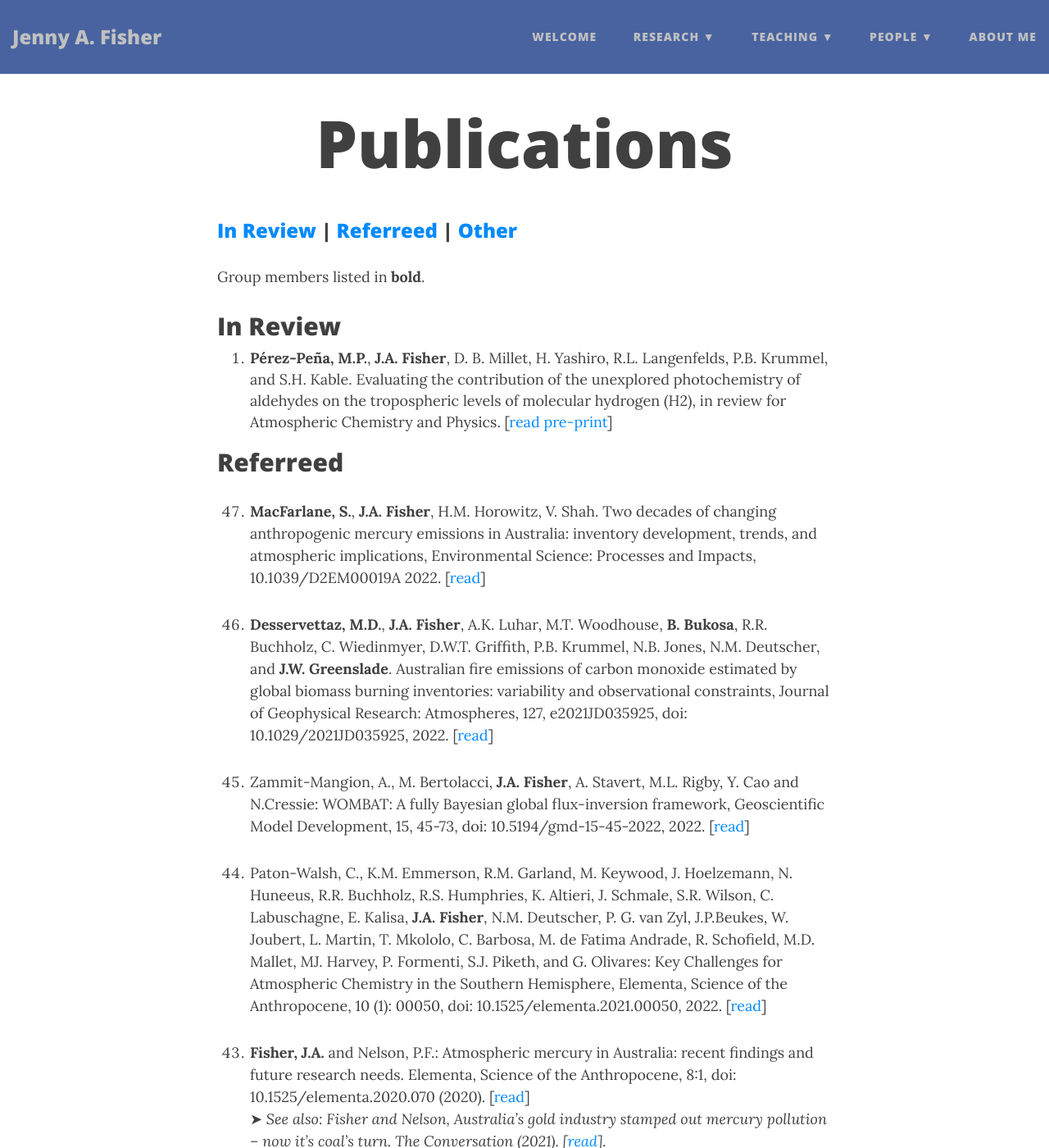
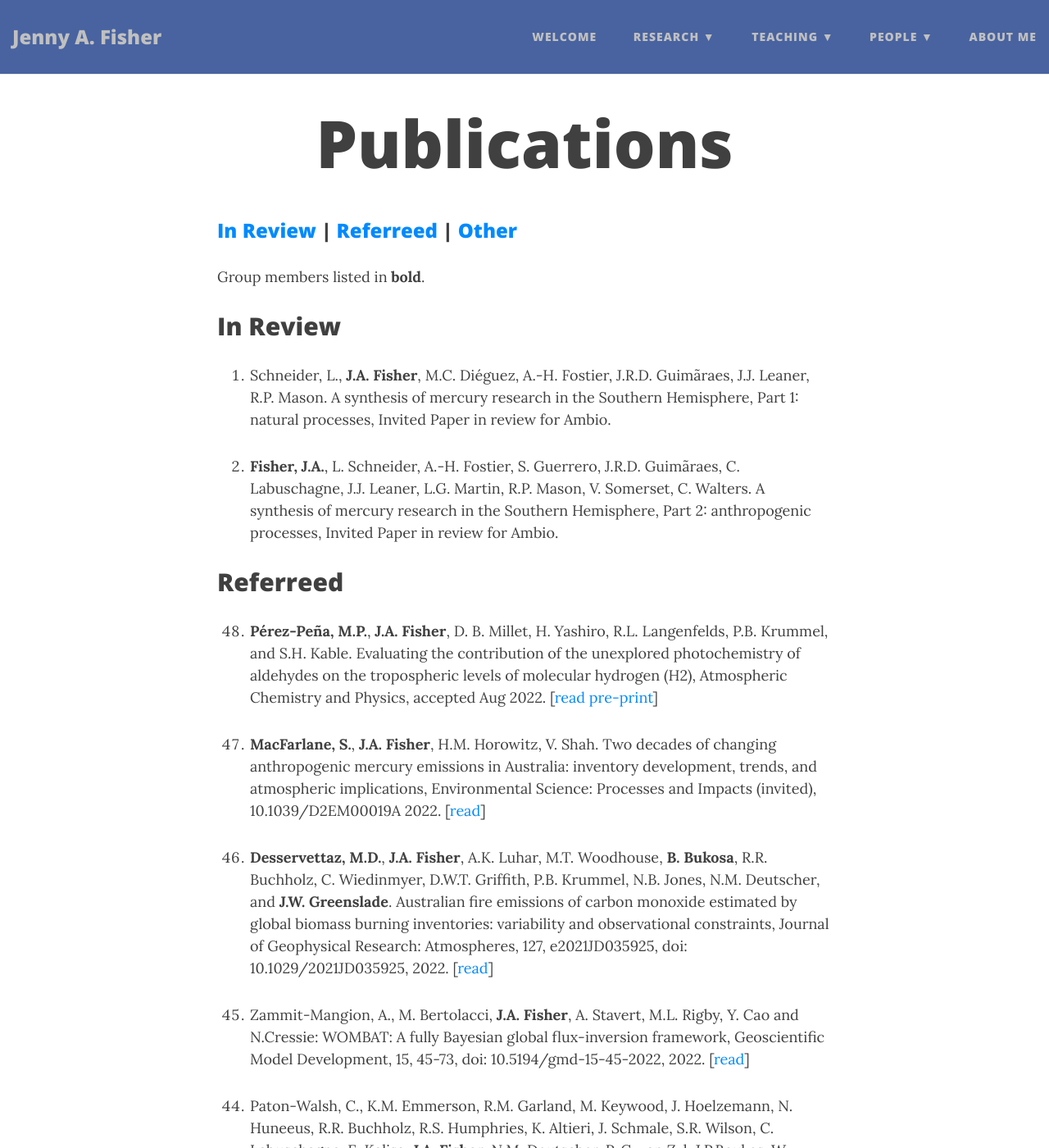
Before and after one commit to jennyfisher/jennyfisher.github.io, a Jekyll site: the page built from publications.md, in a window 1280 px wide and 1400 px high. Shown: the whole window at 82% size. Built offline with Jekyll 4.4.1, drawn with Linux system fonts in a browser that asks for light colours; nearby versions of some CDN libraries.

Commit message:
Update publications.md

```diff
--- a/publications.md
+++ b/publications.md
@@ -10,14 +10,17 @@ Group members listed in **bold**.
 ## In Review
 
 
-1. **Pérez-Peña, M.P.**, **J.A. Fisher**, D. B. Millet, H. Yashiro, R.L. Langenfelds, P.B. Krummel, and S.H. Kable. Evaluating the contribution of the unexplored photochemistry of aldehydes on the tropospheric levels of molecular hydrogen (H2), in review for Atmospheric Chemistry and Physics. [[read pre-print](https://acp.copernicus.org/preprints/acp-2021-1052/acp-2021-1052.pdf)]
+1. Schneider, L., **J.A. Fisher**, M.C. Diéguez, A.-H. Fostier, J.R.D. Guimãraes, J.J. Leaner, R.P. Mason. A synthesis of mercury research in the Southern Hemisphere, Part 1: natural processes, Invited Paper in review for Ambio.
 
-
+3.	**Fisher, J.A.**, L. Schneider, A.-H. Fostier, S. Guerrero, J.R.D. Guimãraes, C. Labuschagne, J.J. Leaner, L.G. Martin, R.P. Mason, V. Somerset, C. Walters. A synthesis of mercury research in the Southern Hemisphere, Part 2: anthropogenic processes, Invited Paper in review for Ambio.
 
 
 ## Referreed
 
-1. **MacFarlane, S.**, **J.A. Fisher**, H.M. Horowitz, V. Shah. Two decades of changing anthropogenic mercury emissions in Australia: inventory development, trends, and atmospheric implications, Environmental Science: Processes and Impacts, 10.1039/D2EM00019A 2022. [[read](https://doi.org/10.1039/D2EM00019A)]
+1. **Pérez-Peña, M.P.**, **J.A. Fisher**, D. B. Millet, H. Yashiro, R.L. Langenfelds, P.B. Krummel, and S.H. Kable. Evaluating the contribution of the unexplored photochemistry of aldehydes on the tropospheric levels of molecular hydrogen (H2), Atmospheric Chemistry and Physics, accepted Aug 2022. [[read pre-print](https://acp.copernicus.org/preprints/acp-2021-1052/acp-2021-1052.pdf)]
+
+
+1. **MacFarlane, S.**, **J.A. Fisher**, H.M. Horowitz, V. Shah. Two decades of changing anthropogenic mercury emissions in Australia: inventory development, trends, and atmospheric implications, Environmental Science: Processes and Impacts (invited), 10.1039/D2EM00019A 2022. [[read](https://doi.org/10.1039/D2EM00019A)]
 
 3. **Desservettaz, M.D.**, **J.A. Fisher**, A.K. Luhar, M.T. Woodhouse, **B. Bukosa**, R.R. Buchholz, C. Wiedinmyer, D.W.T. Griffith, P.B. Krummel, N.B. Jones, N.M. Deutscher, and  **J.W. Greenslade**. Australian fire emissions of carbon monoxide estimated by global biomass burning inventories: variability and observational constraints, Journal of Geophysical Research: Atmospheres, 127, e2021JD035925, doi: 10.1029/2021JD035925, 2022. [[read](https://agupubs.onlinelibrary.wiley.com/doi/10.1029/2021JD035925)]
 
```
